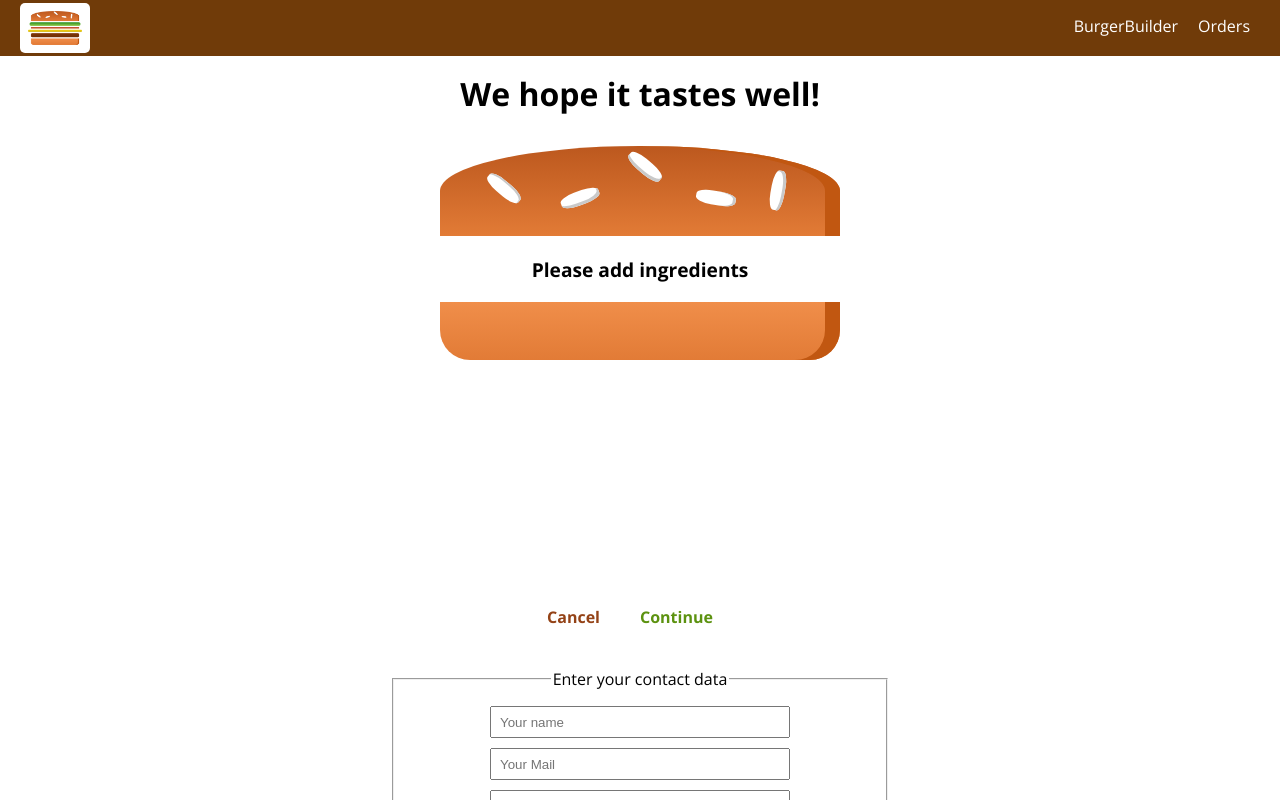
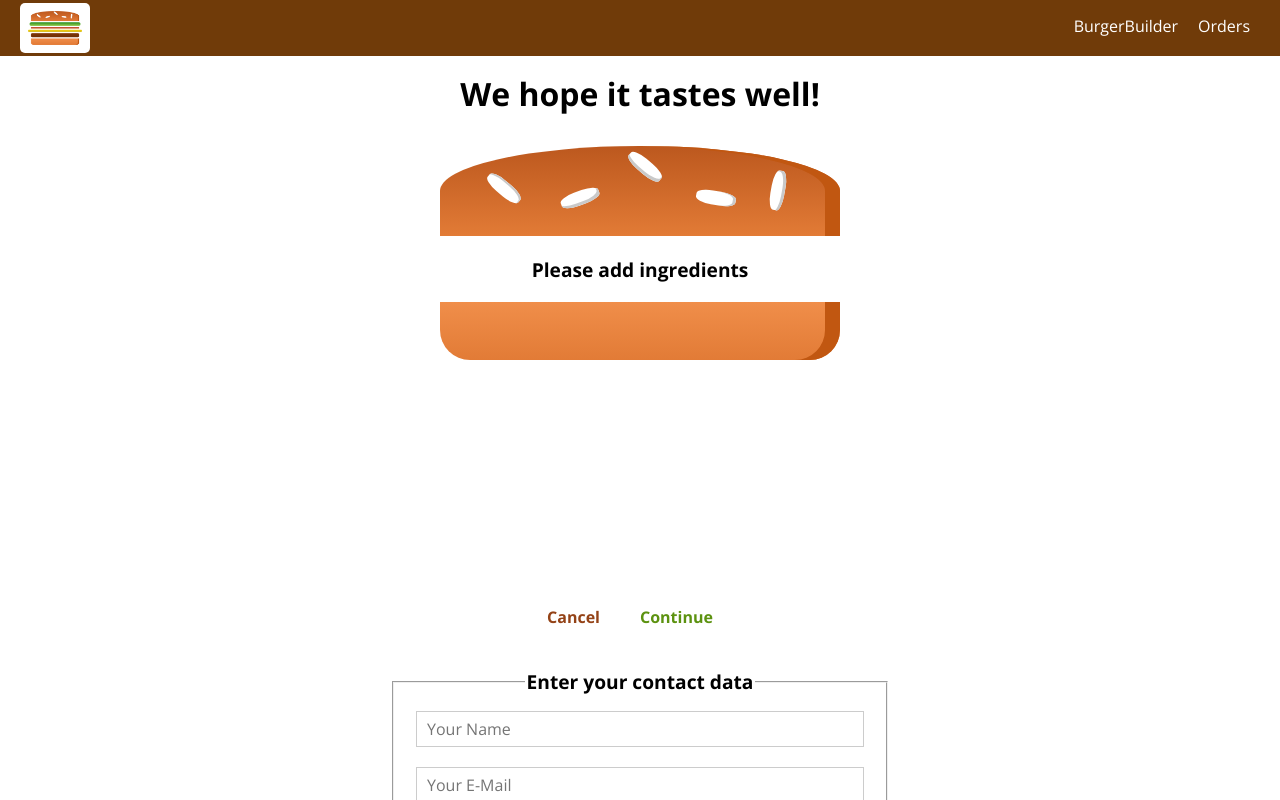
Before and after one commit to Anik7303/react-the-complete-guide, a React app: page /checkout in a window 1280 px wide. Both pictures are taken after a click on the button "Continue". Shown: the top 800 px of the page. Built offline with nearby package versions, Linux system fonts and the light colour scheme.

Commit message:
added custom form with two-way binding

```diff
--- /dev/null
+++ b/src/components/UI/Input/Input.css
@@ -0,0 +1,27 @@
+.Input {
+    width: 100%;
+    padding: 10px;
+    box-sizing: border-box;
+}
+
+.Label {
+    font-weight: bold;
+    display: block;
+    margin-bottom: 8px;
+}
+
+.InputElement {
+    outline: none;
+    border: 1px solid #ccc;
+    background-color: white;
+    font: inherit;
+    padding: 6px 10px;
+    display: block;
+    width: 100%;
+    box-sizing: border-box;
+}
+
+.InputElement:focus {
+    outline: none;
+    background-color: #eee;
+}
--- /dev/null
+++ b/src/components/UI/Input/Input.js
@@ -0,0 +1,78 @@
+import React from "react";
+
+import CssClass from "./Input.css";
+
+const input = (props) => {
+    console.log("[Input] props: ", props);
+    let inputElement = null;
+    switch (props.type) {
+        case "input":
+            inputElement = (
+                <input
+                    className={CssClass.InputElement}
+                    id={props.config.name}
+                    {...props.config}
+                    value={props.value}
+                    onChange={props.onChange}
+                />
+            );
+            break;
+        case "textarea":
+            inputElement = (
+                <textarea
+                    className={CssClass.InputElement}
+                    id={props.config.name}
+                    {...props.config}
+                    value={props.value}
+                    onChange={props.onChange}
+                />
+            );
+            break;
+        case "select":
+            const options = props.options.map((option) => {
+                return (
+                    <option key={option.value} value={option.value}>
+                        {option.name}
+                    </option>
+                );
+            });
+            inputElement = (
+                <select
+                    className={CssClass.InputElement}
+                    id={props.config.name}
+                    {...props.config}
+                    value={props.value}
+                    onChange={props.onChange}
+                >
+                    {options}
+                </select>
+            );
+            break;
+        default:
+            inputElement = (
+                <input
+                    className={CssClass.InputElement}
+                    id={props.config.name}
+                    {...props.config}
+                    value={props.value}
+                    onChange={props.onChange}
+                />
+            );
+    }
+
+    return (
+        <div className={CssClass.Input}>
+            {props.label && (
+                <label
+                    className={CssClass.Label}
+                    htmlFor={props.attributes.name}
+                >
+                    {props.label}
+                </label>
+            )}
+            {inputElement}
+        </div>
+    );
+};
+
+export default input;
--- a/src/containers/Checkout/ContactData/ContactData.css
+++ b/src/containers/Checkout/ContactData/ContactData.css
@@ -4,7 +4,7 @@
     text-align: center;
 }
 
-.ContactData input,
+/* .ContactData input,
 .ContactData select {
     display: block;
     margin: 10px auto;
@@ -13,7 +13,7 @@
     height: 2rem;
     padding: 0.5rem;
     box-sizing: border-box;
-}
+} */
 
 @media (min-width: 600px) {
     .ContactData {
--- a/src/containers/Checkout/ContactData/ContactData.js
+++ b/src/containers/Checkout/ContactData/ContactData.js
@@ -2,19 +2,78 @@ import React from "react";
 
 import Button from "../../../components/UI/Button/Button";
 import CssClass from "./ContactData.css";
+import Input from "../../../components/UI/Input/Input";
 
 class ContactData extends React.Component {
     constructor(props) {
         super(props);
+        // this.state = this.getFormsState();
         this.state = {
-            name: "",
-            email: "",
-            street: "",
-            postalCode: "",
-            deliveryMethod: "fastest",
+            orderForm: this.getFormsState(),
         };
         this.orderHandler = this.orderHandler.bind(this);
         this.inputChangeHandler = this.inputChangeHandler.bind(this);
+    }
+
+    getFormsState() {
+        return {
+            name: {
+                type: "input",
+                config: {
+                    type: "text",
+                    name: "name",
+                    placeholder: "Your Name",
+                },
+                value: "",
+            },
+            email: {
+                type: "input",
+                config: {
+                    type: "email",
+                    name: "email",
+                    placeholder: "Your E-Mail",
+                },
+                value: "",
+            },
+            street: {
+                type: "input",
+                config: {
+                    type: "text",
+                    name: "street",
+                    placeholder: "Street",
+                },
+                value: "",
+            },
+            zipCode: {
+                type: "input",
+                config: {
+                    type: "text",
+                    name: "zipCode",
+                    placeholder: "ZIP Code",
+                },
+                value: "",
+            },
+            country: {
+                type: "input",
+                config: {
+                    type: "text",
+                    name: "country",
+                    placeholder: "Country",
+                },
+                value: "",
+            },
+            displayMethod: {
+                type: "select",
+                config: {
+                    name: "displayMethod",
+                },
+                options: [
+                    { value: "fastest", name: "Fastest" },
+                    { value: "cheapest", name: "Cheapest" },
+                ],
+                value: "",
+            },
+        };
     }
 
     orderHandler(event) {
@@ -23,53 +82,33 @@ class ContactData extends React.Component {
     }
 
     inputChangeHandler(event) {
-        this.setState({ [event.target.name]: event.target.value });
+        const tempOrderForm = { ...this.state.orderForm };
+        tempOrderForm[event.target.name] = {
+            ...tempOrderForm[event.target.name],
+            value: event.target.value,
+        };
+        this.setState({ orderForm: tempOrderForm });
     }
 
     render() {
+        const formElementsArray = [];
+        for (let key in this.state.orderForm) {
+            formElementsArray.push(
+                <Input
+                    key={key}
+                    {...this.state.orderForm[key]}
+                    onChange={this.inputChangeHandler}
+                />
+            );
+        }
         return (
             <div className={CssClass.ContactData}>
                 <fieldset>
-                    <legend>Enter your contact data</legend>
+                    <legend style={{ fontSize: "1.2rem" }}>
+                        <strong>Enter your contact data</strong>
+                    </legend>
                     <form noValidate>
-                        <input
-                            type="text"
-                            name="name"
-                            placeholder="Your name"
-                            value={this.state.name}
-                            onChange={this.inputChangeHandler}
-                        />
-                        <input
-                            type="email"
-                            name="email"
-                            placeholder="Your Mail"
-                            value={this.state.email}
-                            onChange={this.inputChangeHandler}
-                        />
-                        <input
-                            type="text"
-                            name="street"
-                            placeholder="Street"
-                            value={this.state.street}
-                            onChange={this.inputChangeHandler}
-                        />
-                        <input
-                            type="text"
-                            name="postalCode"
-                            placeholder="Postal Code"
-                            value={this.state.postalCode}
-                            onChange={this.inputChangeHandler}
-                        />
-                        <select
-                            name="deliveryMethod"
-                            title="Delivery Method"
-                            value={this.state.deliveryMethod}
-                            onChange={this.inputChangeHandler}
-                        >
-                            <option value="fastest">Fastest</option>
-                            <option value="fast">Fast</option>
-                            <option value="cheapset">Cheapest</option>
-                        </select>
+                        {formElementsArray}
                         <Button btnType="Success" clicked={this.orderHandler}>
                             Order
                         </Button>
```
